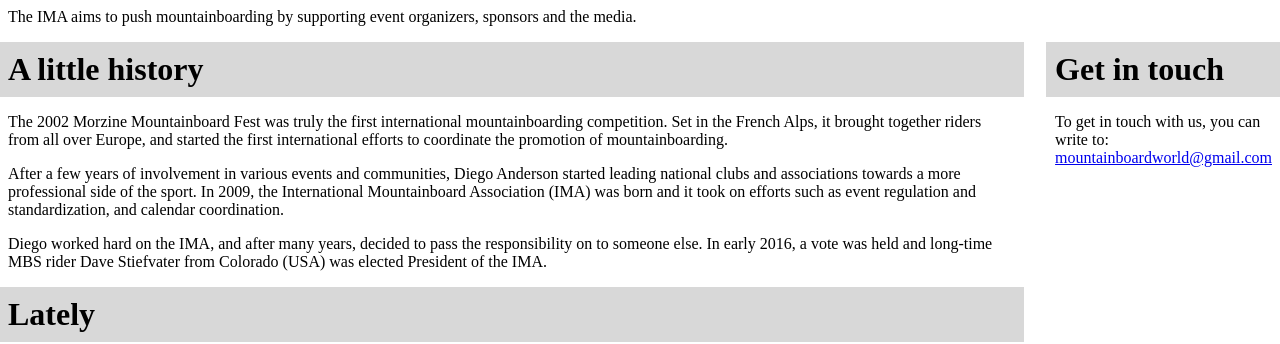
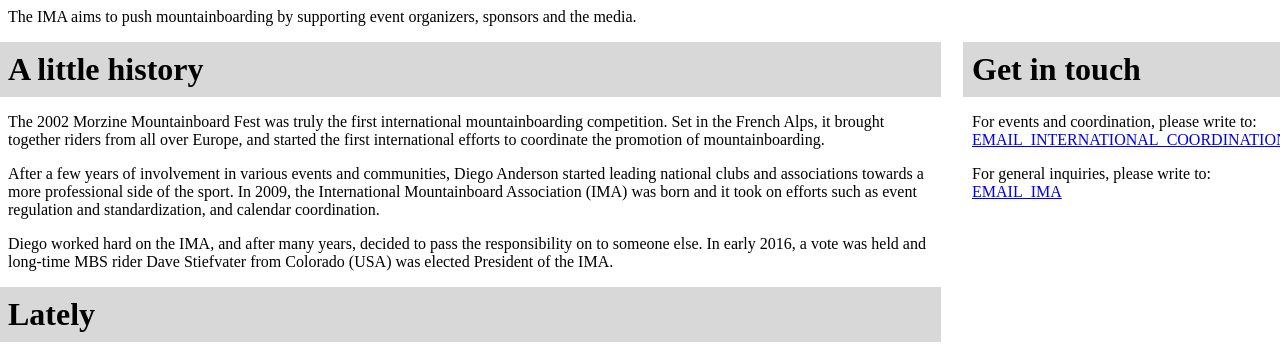
Before and after one commit to mikaelgramont/IMA, a PHP site: page /about.php in a window 1280 px wide. Shown: the top 344 px of the page. Run offline with PHP 8.4, Linux system fonts and the light colour scheme; some libraries are stand-ins or nearby versions.

Commit message:
Added constants for email addresses.

```diff
--- a/pages/about.php
+++ b/pages/about.php
@@ -97,8 +97,12 @@
     <div class="about-contact">
         <h1 class="display-font title-container">Get in touch</h1>
         <p class="paragraph">
-            To get in touch with us, you can write to: <br>
-            <a href="mailto:mountainboardworld@gmail.com">mountainboardworld@gmail.com</a>
+            For events and coordination, please write to: <br>
+            <a href="mailto:<?php echo EMAIL_INTERNATIONAL_COORDINATION ?>"><?php echo EMAIL_INTERNATIONAL_COORDINATION ?></a>
+        </p>
+        <p class="paragraph">
+            For general inquiries, please write to: <br>
+            <a href="mailto:<?php echo EMAIL_IMA ?>"><?php echo EMAIL_IMA ?></a>
         </p>
     </div>
     <div class="about-content">
```
Also changed, not shown: 1 other file.
